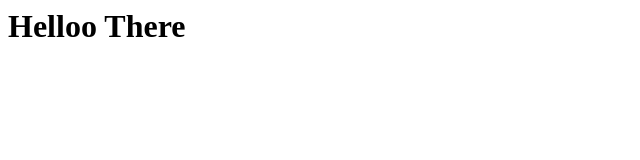
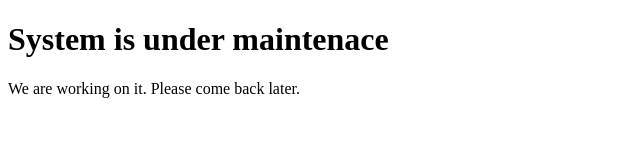
Before and after one commit to Nelson-Ot/kladi, a plain HTML site: page index.html in a window 1280 px wide. Shown: the whole page, without its empty margins (0-640 px from the left). Drawn offline with Linux system fonts and the light colour scheme.

Commit message:
start
the fisrt creation

```diff
--- /dev/null
+++ b/assets/css/style.css
@@ -0,0 +1,3 @@
+*{
+
+}
--- a/index.html
+++ b/index.html
@@ -1 +1,16 @@
-<h1>Helloo There</h1>
+<!DOCTYPE html>
+<html lang="en">
+<head>
+    <meta charset="UTF-8">
+    <meta http-equiv="X-UA-Compatible" content="IE=edge">
+    <meta name="viewport" content="width=device-width, initial-scale=1.0">
+    <title>Kladi</title>
+</head>
+<body>
+    <!-- build a system is under maintenace page -->
+    <div class="maintenance">
+        <h1>System is under maintenace</h1>
+        <p>We are working on it. Please come back later.</p>
+    </div>
+</body>
+</html>
```
